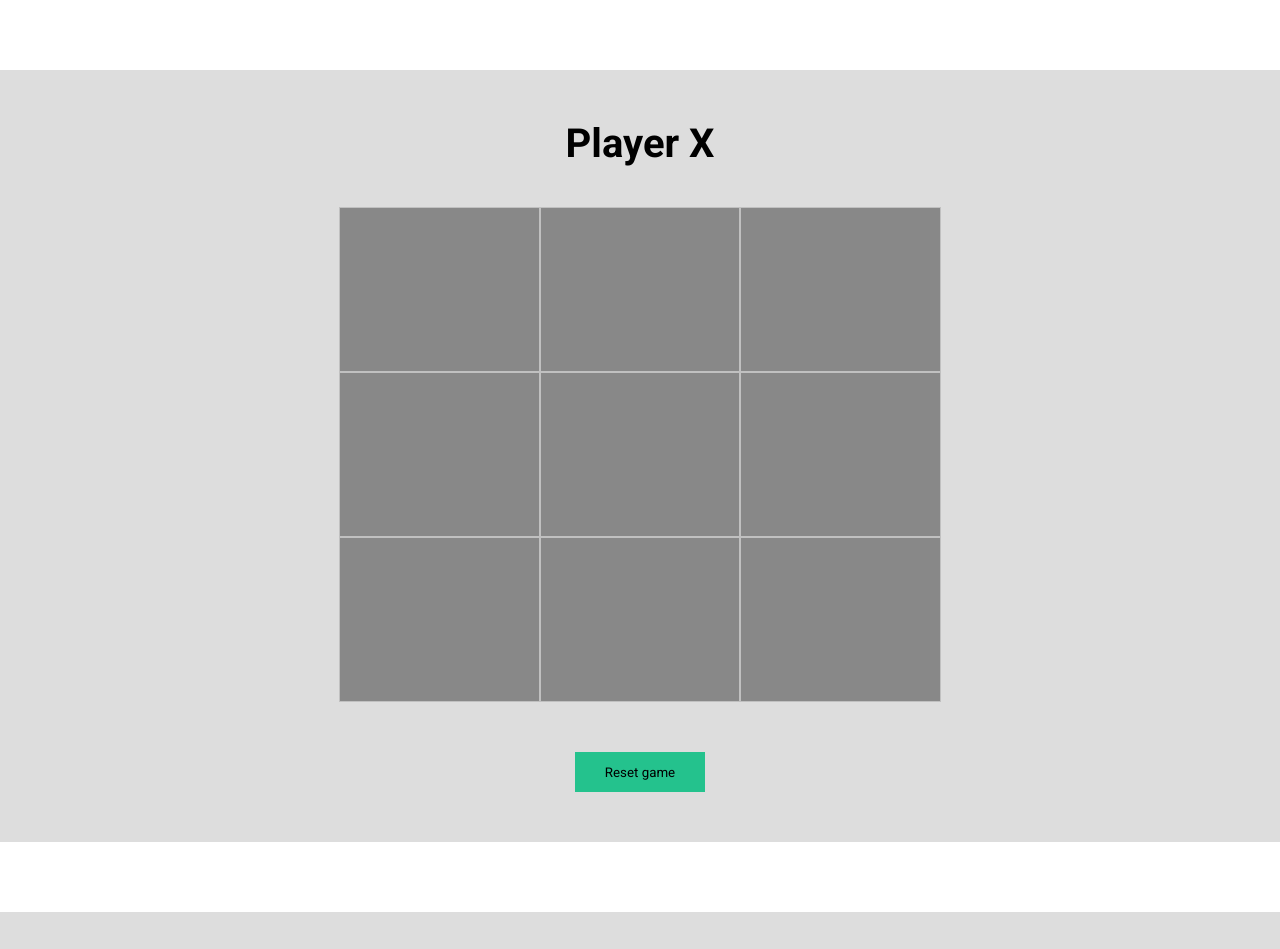
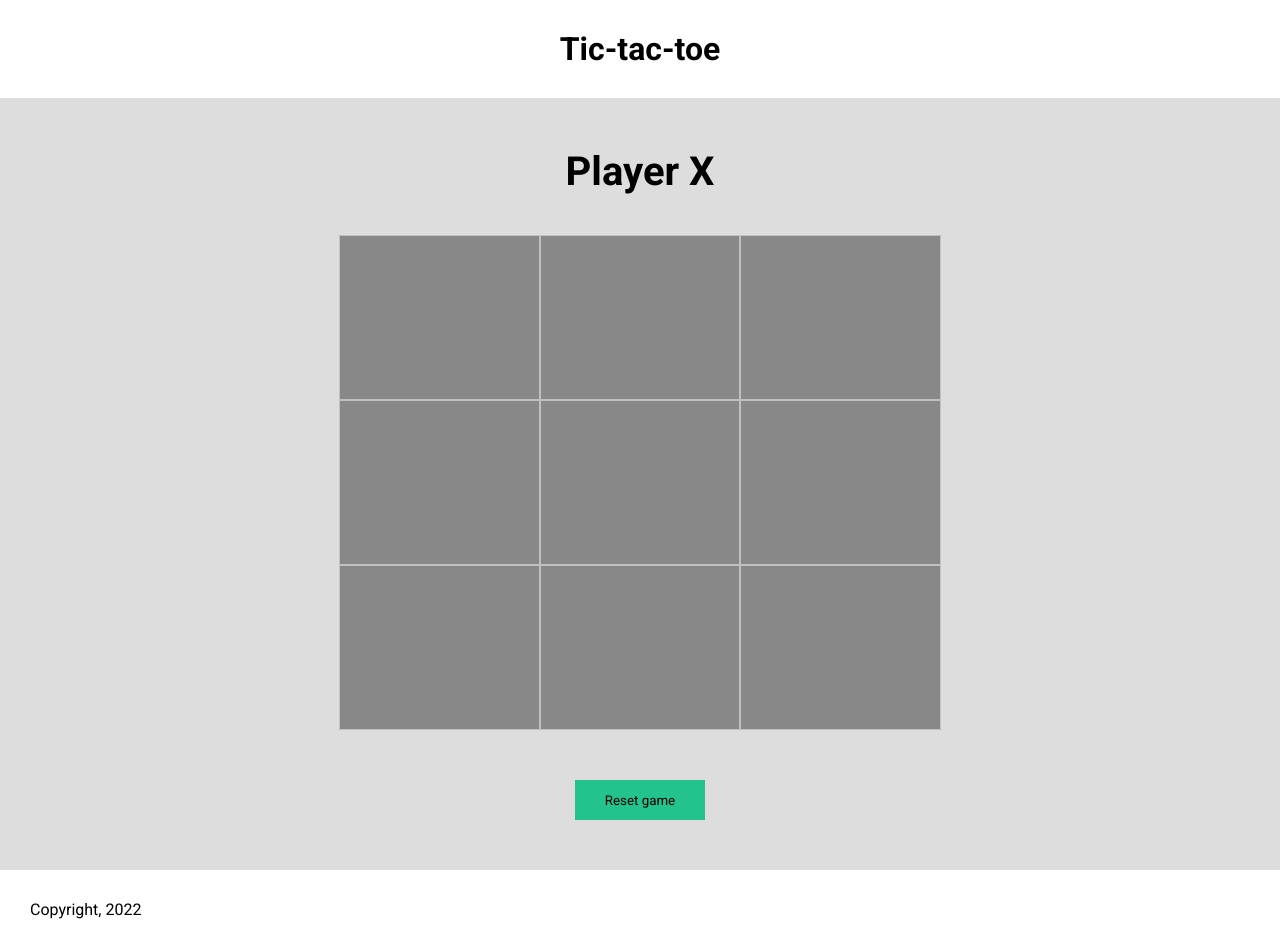
Before and after one commit to DmitryBavelko-98/tic-tac-toe, a plain HTML site: page index.html in a window 1280 px wide. Before the commit the page ends 912 px from the top, so only its background shows below. Drawn offline with Linux system fonts and the light colour scheme.

Commit message:
Add content to header and footer

```diff
--- a/index.html
+++ b/index.html
@@ -10,7 +10,7 @@
 <body>
     <div class="wrapper">
         <header class="header">
-
+            <h1 class="header__title">Tic-tac-toe</h1>
         </header>
         <main class="main">
             <div class="container">
@@ -34,7 +34,7 @@
             </div>
         </main>
         <footer class="footer">
-
+            <div class="footer__copy">Copyright, 2022</div>
         </footer>
     </div>
     <script src="./script.js"></script>
```
